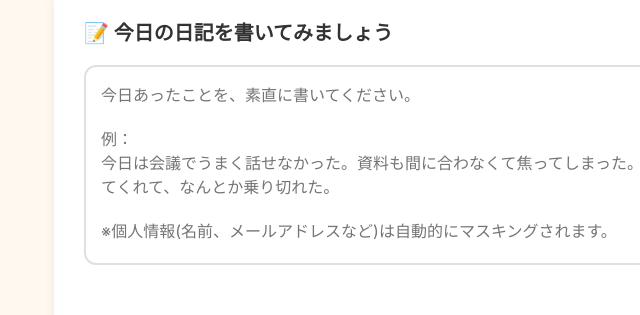
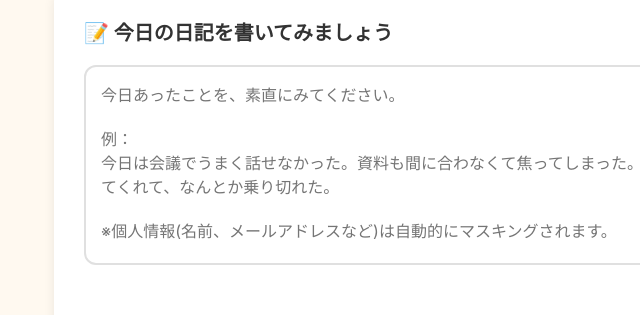
Before and after one commit to sion908/poji-henkan, a plain HTML site: page index.html in a window 1280 px wide. Shown: the part 214-529 px from the top of the page, 206-846 px from the left. Drawn offline with Linux system fonts and the light colour scheme.

Commit message:
文言の微細な修正

```diff
--- a/index.html
+++ b/index.html
@@ -329,7 +329,7 @@
                 <h2>📝 今日の日記を書いてみましょう</h2>
                 <textarea
                     id="diaryInput"
-                    placeholder="今日あったことを、素直に書いてください。&#10;&#10;例：&#10;今日は会議でうまく話せなかった。資料も間に合わなくて焦ってしまった。でも同僚が助けてくれて、なんとか乗り切れた。&#10;&#10;※個人情報(名前、メールアドレスなど)は自動的にマスキングされます。"
+                    placeholder="今日あったことを、素直にみてください。&#10;&#10;例：&#10;今日は会議でうまく話せなかった。資料も間に合わなくて焦ってしまった。でも同僚が助けてくれて、なんとか乗り切れた。&#10;&#10;※個人情報(名前、メールアドレスなど)は自動的にマスキングされます。"
                 ></textarea>
                 <div class="char-count" id="charCount">0 / 500文字</div>
 
```
